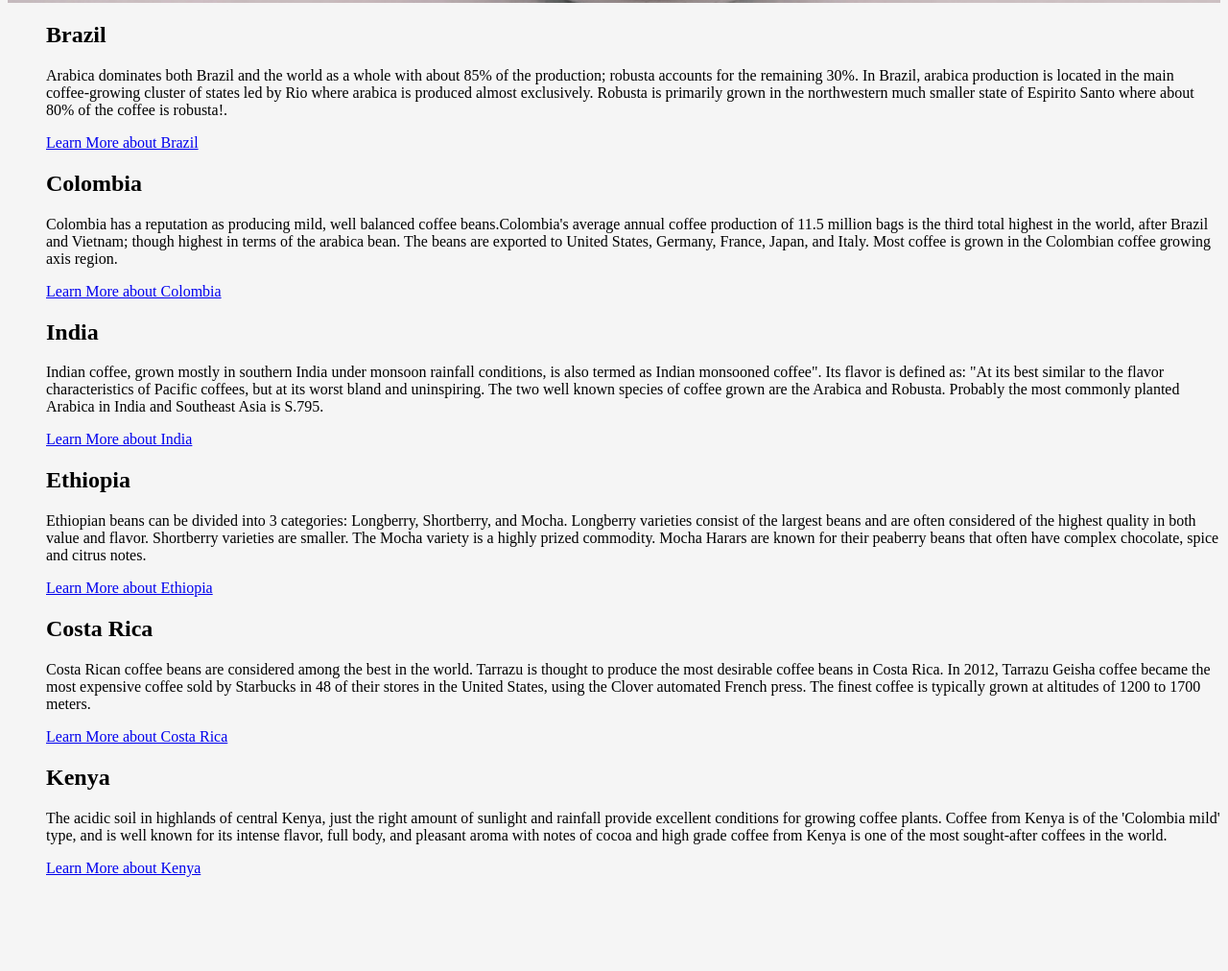
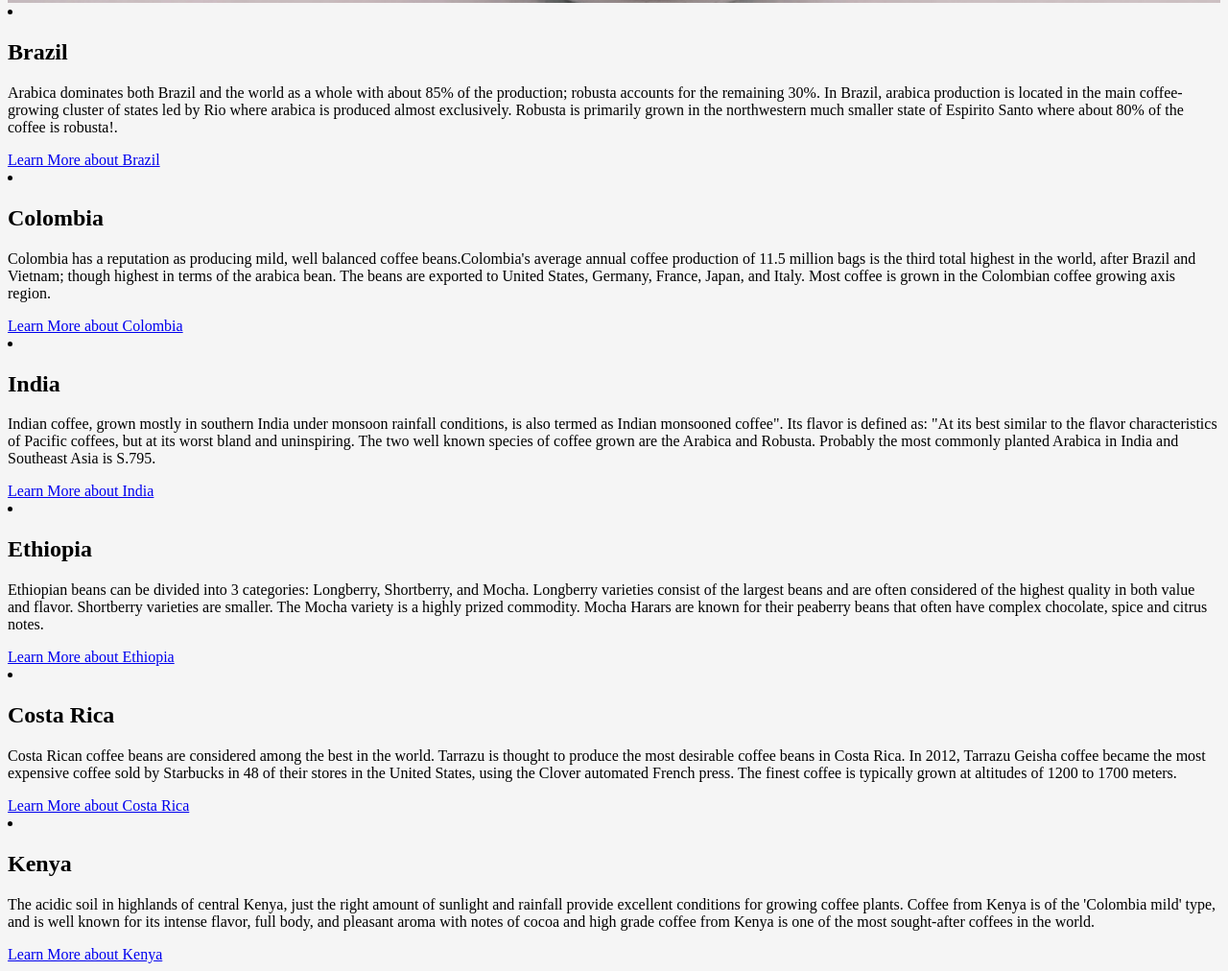
Before and after one commit to Sergeifs13/Front_End, a plain HTML site: page index.html in a window 1280 px wide. Shown: the part 464-1476 px from the top of the page at 96% size. Before the commit the page ends 1394 px from the top, so only its background shows below. Drawn offline with Linux system fonts and the light colour scheme.

Commit message:
List item

```diff
--- a/index.html
+++ b/index.html
@@ -1,5 +1,5 @@
 <!DOCTYPE html>
-<html lang="en">
+<html lang="en ">
   <head>
     <meta charset="UTF-8" />
     <link
@@ -15,7 +15,7 @@
       <h1>The Best Coffee Regions</h1>
     </div>
     <div class="main">
-      <ul>
+      <li>
         <h2>Brazil</h2>
         <p>
           Arabica dominates both Brazil and the world as a whole with about 85%
@@ -28,8 +28,8 @@
         <a href="https://de.wikipedia.org/wiki/Brasilien"
           >Learn More about Brazil</a
         >
-      </ul>
-      <ul>
+      </д>
+      <li>
         <h2>Colombia</h2>
         <p>
           Colombia has a reputation as producing mild, well balanced coffee
@@ -42,8 +42,8 @@
         <a href="https://en.wikipedia.org/wiki/Colombia"
           >Learn More about Colombia</a
         >
-      </ul>
-      <ul>
+      </li>
+      <li>
         <h2>India</h2>
         <p>
           Indian coffee, grown mostly in southern India under monsoon rainfall
@@ -57,8 +57,8 @@
         <a href="https://en.wikipedia.org/wiki/India">
           Learn More about India</a
         >
-      </ul>
-      <ul>
+      </li>
+      <li>
         <h2>Ethiopia</h2>
         <p>
           Ethiopian beans can be divided into 3 categories: Longberry,
@@ -71,8 +71,8 @@
         <a href="https://en.wikipedia.org/wiki/Ethiopia">
           Learn More about Ethiopia</a
         >
-      </ul>
-      <ul>
+      </li>
+      <li>
         <h2>Costa Rica</h2>
         <p>
           Costa Rican coffee beans are considered among the best in the world.
@@ -85,8 +85,8 @@
         <a href="https://de.wikipedia.org/wiki/Costa_Rica"
           >Learn More about Costa Rica</a
         >
-      </ul>
-      <ul>
+      </li>
+      <li>
         <h2>Kenya</h2>
         <p>
           The acidic soil in highlands of central Kenya, just the right amount
@@ -97,7 +97,7 @@
           most sought-after coffees in the world.
         </p>
         <a href="https://en.wikipedia.org/wiki/Kenya">Learn More about Kenya</a>
-      </ul>
+      </li>
     </div>
   </body>
 </html>
--- a/style.css
+++ b/style.css
@@ -12,5 +12,5 @@ body {
 
 h1{
     font-size: 100px;
-    text-align: center;
+    text-align:center;
 }
```
